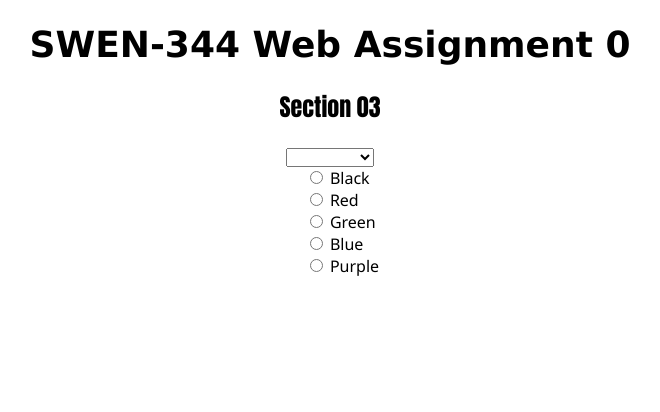
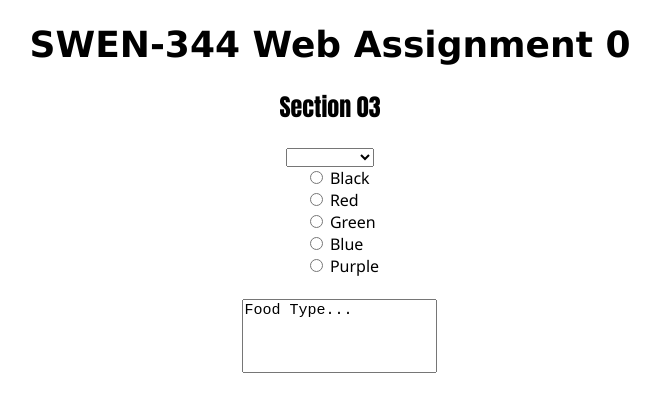
Before and after one commit to zhang-lucyy/LibraryAPI, a plain HTML site: page public/index.html in a window 1280 px wide. Shown: the whole page, without its empty margins (310-970 px from the left). Drawn offline with Linux system fonts and the light colour scheme.

Commit message:
does not work

```diff
--- a/public/index.html
+++ b/public/index.html
@@ -11,18 +11,15 @@
     body {
       font-family: Segoe UI
     }
-
     h1 {
       font-family: Bold, Verdana;
       font-size: 36px;
       text-align: center;
     }
-
     h2 {
       font-family: Impact;
       text-align: center;
     }
-
     .nutrition {
       text-align: center;
     }
@@ -30,8 +27,20 @@
       display: inline-block;
       margin-left: 48%;
     }
+    textarea {
+      resize: none;
+      width: 15%;
+      margin-left: 43%;
+      font-size: 15px
+    }
+  </style>
 
-  </style>
+  <script>
+    function myFunction() {
+      document.getElementById("textarea").value = document.getElementsById("nutrition").value
+    }
+
+  </script>
 </head>
 
 <body>
@@ -39,7 +48,7 @@
   <h2>Section 03</h2>
 
   <div class = "dropdown nutrition">
-    <select name = "nutrition" id = "nutrition">
+    <select name = "nutrition" id = "nutrition" onchange = "myFunction()">
       <option value = "default"> </option>
       <option value = "Protein">Protein</option>
       <option value = "Carbs">Carbs</option>
@@ -63,9 +72,12 @@
     <label for = "Blue">Blue</label><br>
 
     <input type= "radio" name = "Color" value = "Purple">
-    <label for = "Purple">Purple</label><br>
+    <label for = "Purple">Purple</label><br><br>
+  </div>
+
+  <div class = "textbox">
+    <textarea name = "textarea" id = "textarea" rows = "4" columns = "40">Food Type...</textarea>
   </div>
 
 </body>
-
 </html>
```
